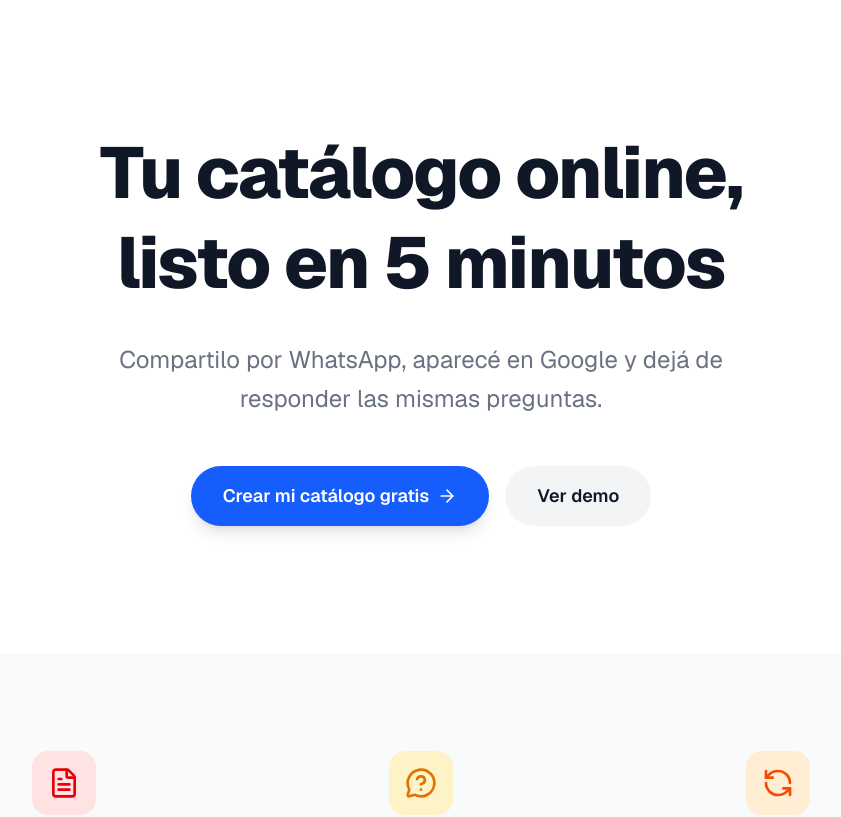
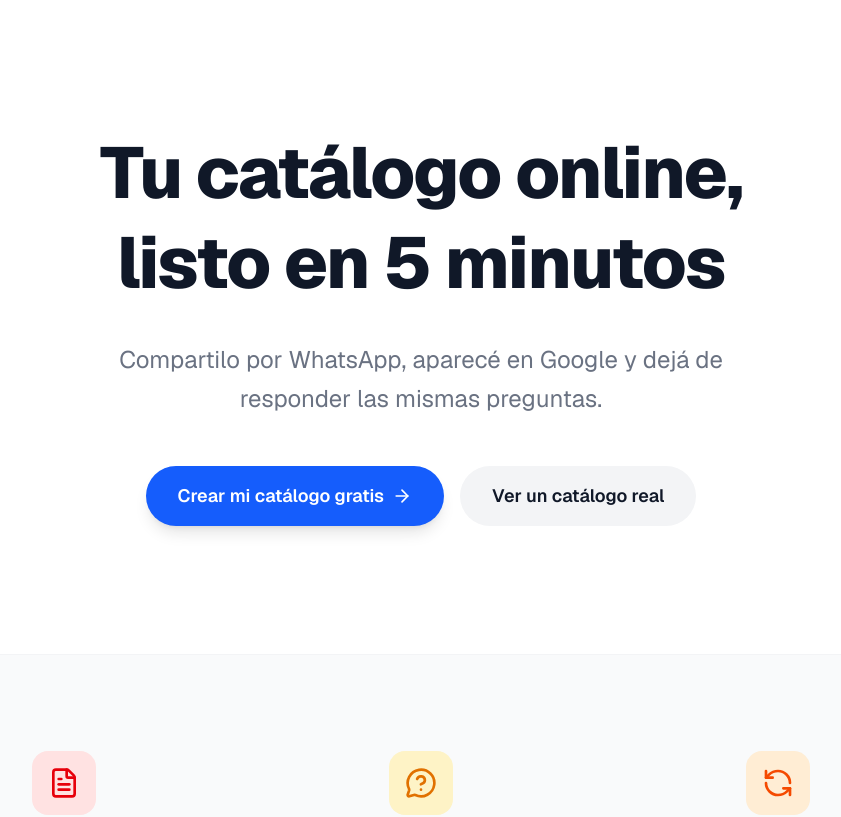
Before and after one commit to LadislaoAlvarez16/sistema-de-catalogo, a Next.js app: page / in a window 1280 px wide. Shown: the top 817 px of the page, without its empty margins (219-1060 px from the left). Built offline with nearby package versions, Linux system fonts and the light colour scheme.

Commit message:
copy: reemplazar demo por catalogo real en landing y README

```diff
--- a/src/app/page.tsx
+++ b/src/app/page.tsx
@@ -40,7 +40,7 @@ export default function Home() {
               href="/almacen-deco"
               className="w-full sm:w-auto px-8 py-4 bg-gray-100 hover:bg-gray-200 text-gray-900 rounded-full font-semibold text-lg transition-all flex items-center justify-center"
             >
-              Ver demo
+              Ver un catálogo real
             </Link>
           </div>
         </div>
```
Also changed, not shown: 1 other file (tests, documents, lock files or other folders).
